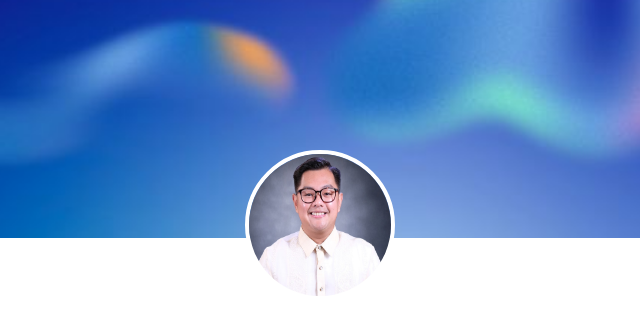
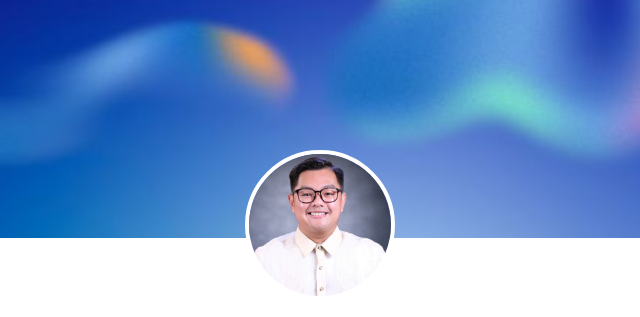
Before and after one commit to zvtechofficial/Jerikko-Digital, a plain HTML site: page index.html in a window 1280 px wide. Shown: the top 317 px of the page, 320-960 px from the left. Drawn offline with nearby package versions, Linux system fonts and the light colour scheme.

Commit message:
Update styles.css

```diff
--- a/styles.css
+++ b/styles.css
@@ -23,8 +23,8 @@ body {
 
 /* Profile Picture */
 #profile-pic {
-    width: 150px; /* Further reduced size */
-    height: 150px; /* Further reduced size */
+    width: 150px; /* Set width */
+    height: 150px; /* Set height */
     position: absolute;
     top: 150px; /* Adjusted to fit better */
     left: 50%;
@@ -32,7 +32,9 @@ body {
     z-index: 10;
     border: 4px solid #fff;
     border-radius: 50%; /* Circular border */
+    object-fit: cover; /* Ensures the image covers the circle without stretching */
 }
+
 
 /* Name and Title */
 #name {
```
